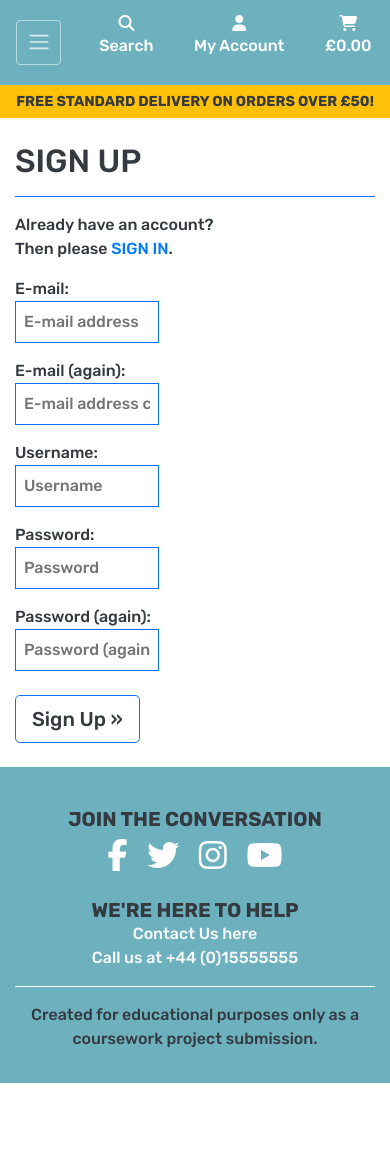
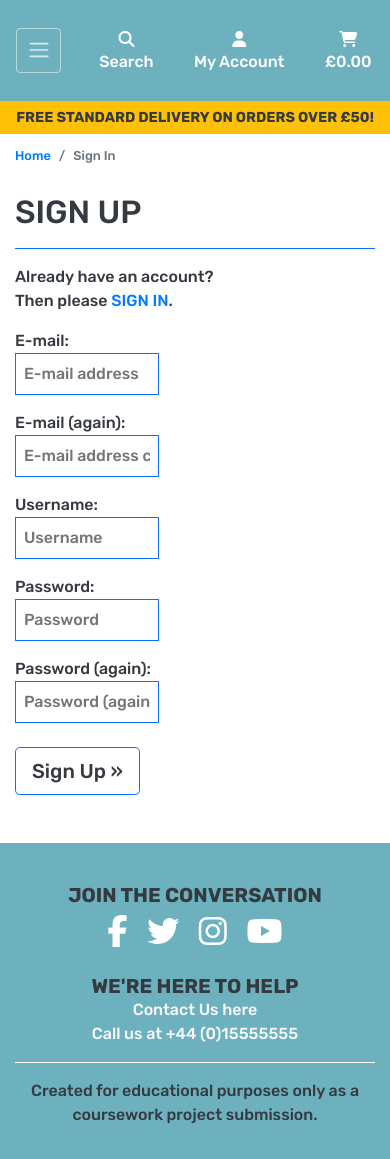
Before and after one commit to Puksrevolution/milestone-project-4, a Django app: page /accounts/signup/ in a window 390 px wide. Before the commit the page ends 1083 px from the top, so only its background shows below. Run offline with Django 3.2, Linux system fonts and the light colour scheme; parts of the project's set-up code (start-up, migrations or seed data) failed here and were passed over; some libraries are stand-ins or nearby versions.

Commit message:
Dev: Did style changes recommandations from Mentor session

```diff
--- a/checkout/static/checkout/css/checkout.css
+++ b/checkout/static/checkout/css/checkout.css
@@ -61,7 +61,7 @@ select option[value=""] {
     left: 0;
     width: 100%;
     height: 100%;
-    background: rgb(13, 110, 253, 0.80);
+    background: rgb(255, 193, 7, 0.80);
     z-index: 9999;
 }
 
--- a/contact/templates/contact/contact.html
+++ b/contact/templates/contact/contact.html
@@ -15,7 +15,7 @@
             </a>
         </li>
 
-        <!-- Shopping Cart -->
+        <!-- Contact Us -->
         <li class="breadcrumb-item active" aria-current="page">
             Contact Us
         </li>
--- a/templates/500.html
+++ b/templates/500.html
@@ -10,12 +10,6 @@
 {% endblock %}
 
 {% block content %}
-<!-- Background Image -->
-<div class="error__bg--color">
-    <img class="error__bg--image"
-      src="{{ MEDIA_URL }}travel-3272473_1280.jpg" width="100%">
-</div>
-
 <!-- Content container -->
 <div class="container error__container">
     <div class="row mb-2">
--- a/templates/503.html
+++ b/templates/503.html
@@ -10,12 +10,6 @@
 {% endblock %}
 
 {% block content %}
-<!-- Background Image -->
-<div class="error__bg--color">
-    <img class="error__bg--image"
-      src="{{ MEDIA_URL }}travel-3272473_1280.jpg" width="100%">
-</div>
-
 <!-- Content container -->
 <div class="container error__container">
     <div class="row mb-2">
--- a/templates/allauth/account/signup.html
+++ b/templates/allauth/account/signup.html
@@ -6,15 +6,34 @@
 
 {% block head_title %}{% trans "Signup" %}{% endblock %}
 
+{% block breadcrumbs %}
+<nav aria-label="breadcrumb">
+    <ol class="breadcrumb bg-white text-dark small pl-0 pl-sm-3">
+
+        <!-- Home Link -->
+        <li class="breadcrumb-item">
+            <a href="{% url 'home' %}">
+                Home
+            </a>
+        </li>
+
+        <!-- Sign In -->
+        <li class="breadcrumb-item active" aria-current="page">
+            Sign In
+        </li>
+    </ol>
+</nav>
+{% endblock %}
+
 {% block content %}
-<div class="container mb-4">
+<div class="container">
   <div class="row">
       <div class="col">
-          <h2 class="logo-font mt-4">{% trans "Sign Up" %}</h2>
+          <h2 class="logo-font">{% trans "Sign Up" %}</h2>
           <hr>
       </div>
   </div>
-  <div class="row">
+  <div class="row mb-5">
       <div class="col">
         <p>
           {% blocktrans %}
--- a/templates/base.html
+++ b/templates/base.html
@@ -135,7 +135,7 @@
 
                     <!-- Shopping Cart -->
                     <li class="list-inline-item">
-                        <a class="{% if grand_total %}text-success font-weight-bold{% else %}text-light text-blue{% endif %} nav-link"
+                        <a class="{% if grand_total %}text-warning text-shadow font-weight-bold{% else %}text-light text-blue{% endif %} nav-link"
                             href="{% url 'view_cart' %}">
                             <div class="text-center">
                                 <div><i class="fas fa-shopping-cart fa-lg"></i></div>
@@ -156,7 +156,7 @@
         <!-- Navbar elements are placed in partial HTML files -->
         <div class="row bg-blue">
             <nav class="navbar navbar-expand-lg navbar-dark bg-blue w-100">
-                <button class="navbar-toggler" type="button" data-toggle="collapse" data-target="#main-nav"
+                <button class="navbar-toggler my-3" type="button" data-toggle="collapse" data-target="#main-nav"
                     aria-controls="main-nav" aria-expanded="false" aria-label="Toggle navigation">
                     <span class="navbar-toggler-icon"></span>
                 </button>
--- a/templates/includes/mobile-nav.html
+++ b/templates/includes/mobile-nav.html
@@ -1,7 +1,7 @@
 <!-- Code adapted from Code Institute Boutique Ado mini project -->
 
 <!-- Mobile Nav Searchbar -->
-<ul class="list-inline">
+<ul class="list-inline my-3">
     <li class="list-inline-item">
         <a class="text-white nav-link d-block d-lg-none" href="#" id="mobile-search" data-toggle="dropdown"
             aria-haspopup="true" aria-expanded="false">
@@ -30,7 +30,7 @@
 </ul>
 
 <!-- Mobile Nav My Account menu options-->
-<ul class="list-inline">
+<ul class="list-inline my-3">
     <li class="list-inline-item dropdown">
         <a class="text-white nav-link d-block d-lg-none" href="#" id="user-options-mobile" data-toggle="dropdown"
             aria-haspopup="true" aria-expanded="false">
@@ -55,9 +55,9 @@
 </ul>
 
 <!-- Mobile Nav Shopping Cart -->
-<ul class="list-inline">
+<ul class="list-inline my-3">
     <li class="list-inline-item">
-        <a class="{% if grand_total %}text-success font-weight-bold{% else %}text-white{% endif %} nav-link d-block d-lg-none"
+        <a class="{% if grand_total %}text-warning text-shadow font-weight-bold{% else %}text-white{% endif %} nav-link d-block d-lg-none"
             href="{% url 'view_cart' %}">
             <div class="text-center">
                 <div><i class="fas fa-shopping-cart fa-lg"></i></div>
```
Also changed, not shown: reviews/templates/reviews/our_reviews.html (+4 -4 lines), static/css/base.css (+2 -39 lines), templates/404.html (+1 -7 lines), templates/allauth/account/login.html (+21 -3 lines).
